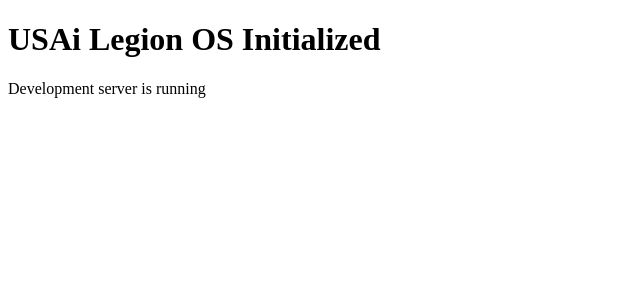
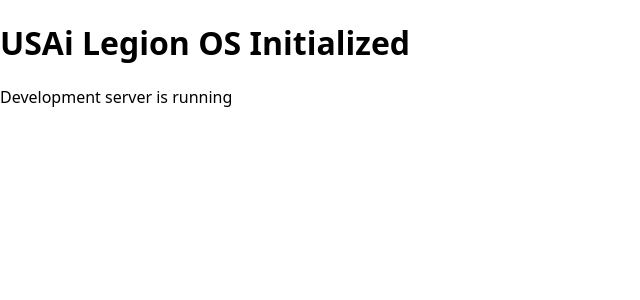
Before and after one commit to CapuchaRojo/USAi, a React (Vite) app: page / in a window 1280 px wide. Shown: the top 300 px of the page, without its empty margins (0-640 px from the left). Built offline with nearby package versions, Linux system fonts and the light colour scheme.

Commit message:
Updated index.css

```diff
--- a/src/index.css
+++ b/src/index.css
@@ -0,0 +1,5 @@
+/* Minimal reset */
+body {
+  margin: 0;
+  font-family: system-ui, sans-serif;
+}
```
